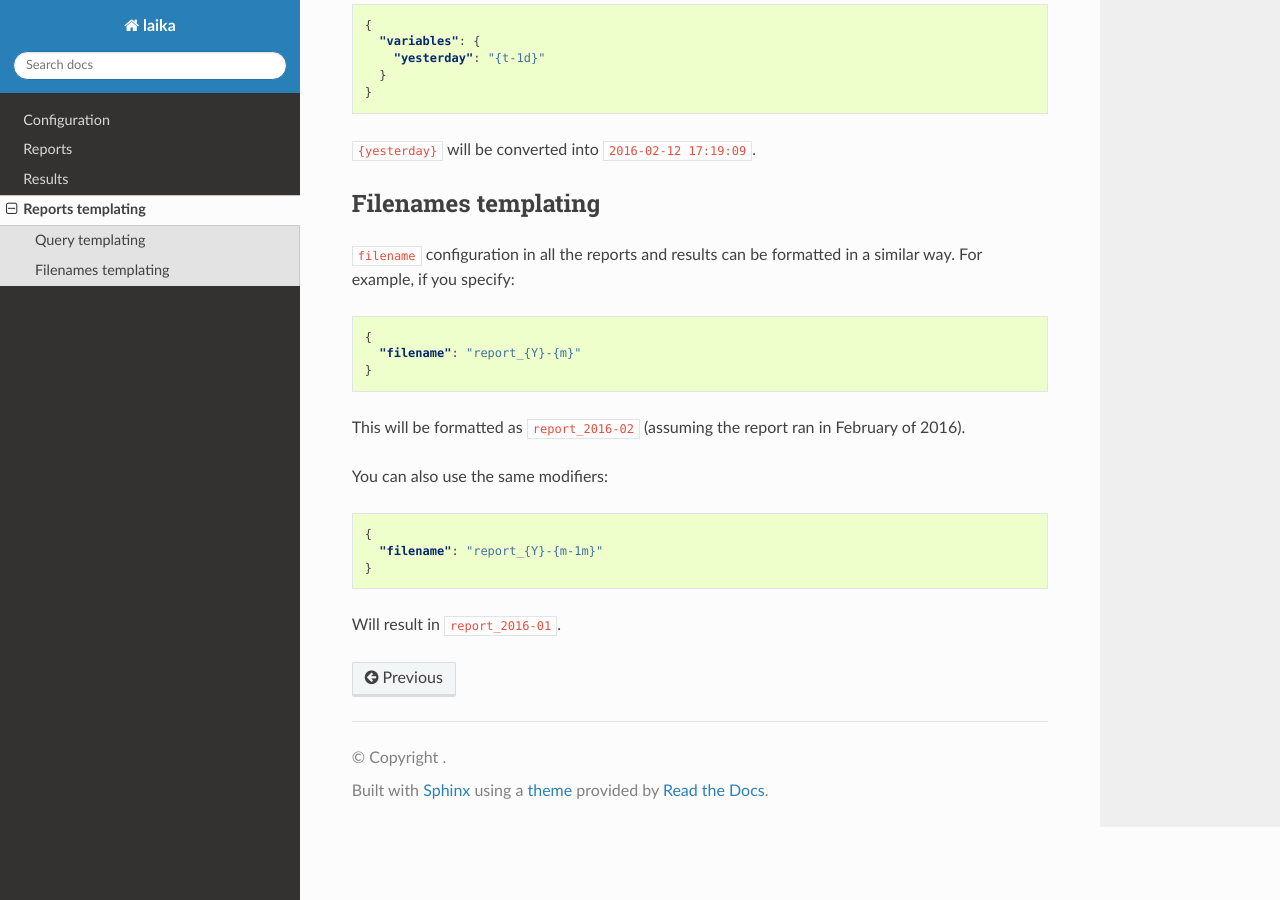
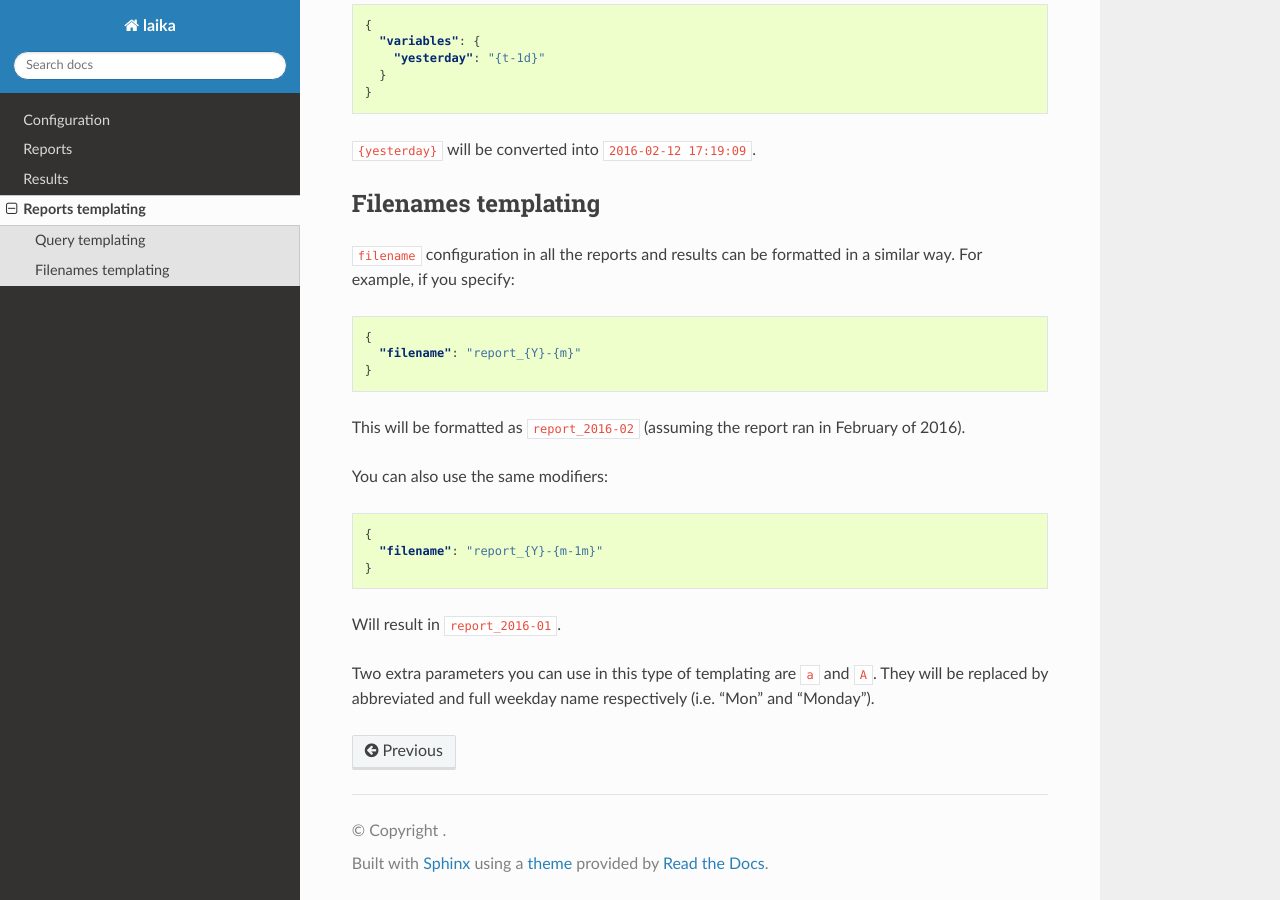
Before and after one commit to trocafone/laika, a Sphinx documentation site: the page built from docs/templating.rst, in a window 1280 px wide and 900 px high, scrolled down 1796 px. Built offline with Sphinx 7.4.7 and the Read the Docs theme 2.0.0, drawn with Linux system fonts in a browser that asks for light colours.

Commit message:
Add weekday parameters to filename templating options

```diff
--- a/docs/templating.rst
+++ b/docs/templating.rst
@@ -125,3 +125,7 @@ You can also use the same modifiers:
     }
 
 Will result in ``report_2016-01``.
+
+Two extra parameters you can use in this type of templating are ``a`` and
+``A``. They will be replaced by abbreviated and full weekday name respectively
+(i.e. "Mon" and "Monday").
```
Also changed, not shown: 1 other file.
